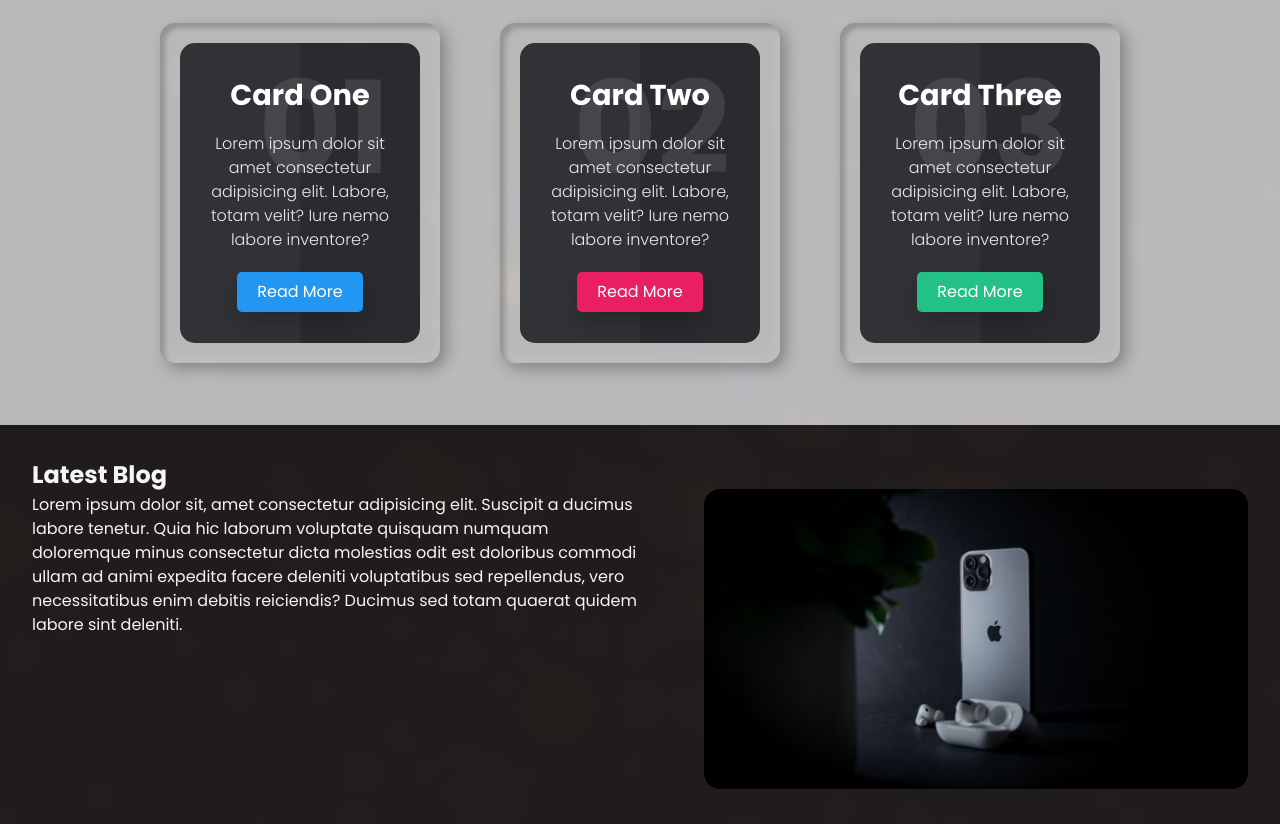
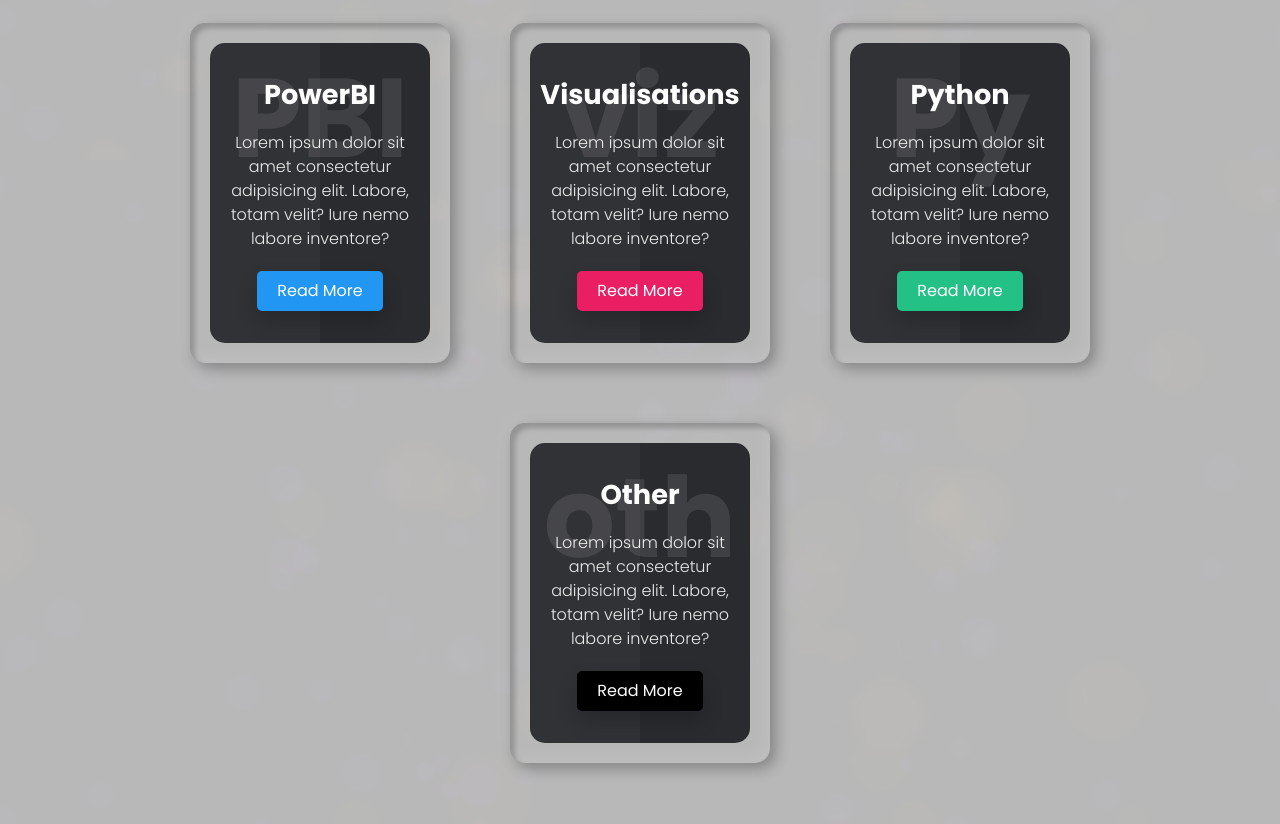
Before and after one commit to iammarcmason/iammarcmason.github.io, a plain HTML site: page index.html in a window 1280 px wide. Shown: the part 640-1464 px from the top of the page. Drawn offline with Linux system fonts and the light colour scheme.

Commit message:
added a card and made some mods

```diff
--- a/assets/css/cards.css
+++ b/assets/css/cards.css
@@ -7,7 +7,7 @@
 
 body .card-container .card {
   position: relative;
-  min-width: 280px;
+  min-width: 260px;
   height: 340px;
   box-shadow: inset 5px 5px 5px rgba(0, 0, 0, 0.2),
     inset -5px -5px 15px rgba(255, 255, 255, 0.1),
@@ -65,14 +65,22 @@
 
 body .card-container .card .box .content h2 {
   position: absolute;
-  top: -10px;
-  right: 30px;
-  font-size: 8rem;
+  /* top: -10px;
+  /* display: flex;
+  align-items: center;
+  justify-content: center;
+  right: 40px; */
+  position: absolute;
+  top: 75px;
+  left: 50%;
+  margin-right: -50%;
+  transform: translate(-50%, -50%);
+  font-size: 7rem;
   color: rgba(255, 255, 255, 0.1);
 }
 
 body .card-container .card .box .content h3 {
-  font-size: 1.8rem;
+  font-size: 1.7rem;
   color: #fff;
   z-index: 1;
   transition: 0.5s;
--- a/index.html
+++ b/index.html
@@ -56,8 +56,8 @@
             <div class="card">
               <div class="box">
                 <div class="content">
-                  <h2>01</h2>
-                  <h3>Card One</h3>
+                  <h2>PBI</h2>
+                  <h3>PowerBI</h3>
                   <p>
                     Lorem ipsum dolor sit amet consectetur adipisicing elit.
                     Labore, totam velit? Iure nemo labore inventore?
@@ -70,8 +70,8 @@
             <div class="card">
               <div class="box">
                 <div class="content">
-                  <h2>02</h2>
-                  <h3>Card Two</h3>
+                  <h2>viz</h2>
+                  <h3>Visualisations</h3>
                   <p>
                     Lorem ipsum dolor sit amet consectetur adipisicing elit.
                     Labore, totam velit? Iure nemo labore inventore?
@@ -84,8 +84,22 @@
             <div class="card">
               <div class="box">
                 <div class="content">
-                  <h2>03</h2>
-                  <h3>Card Three</h3>
+                  <h2>Py</h2>
+                  <h3>Python</h3>
+                  <p>
+                    Lorem ipsum dolor sit amet consectetur adipisicing elit.
+                    Labore, totam velit? Iure nemo labore inventore?
+                  </p>
+                  <a href="#">Read More</a>
+                </div>
+              </div>
+            </div>
+
+            <div class="card">
+              <div class="box">
+                <div class="content">
+                  <h2>oth</h2>
+                  <h3>Other</h3>
                   <p>
                     Lorem ipsum dolor sit amet consectetur adipisicing elit.
                     Labore, totam velit? Iure nemo labore inventore?
```
